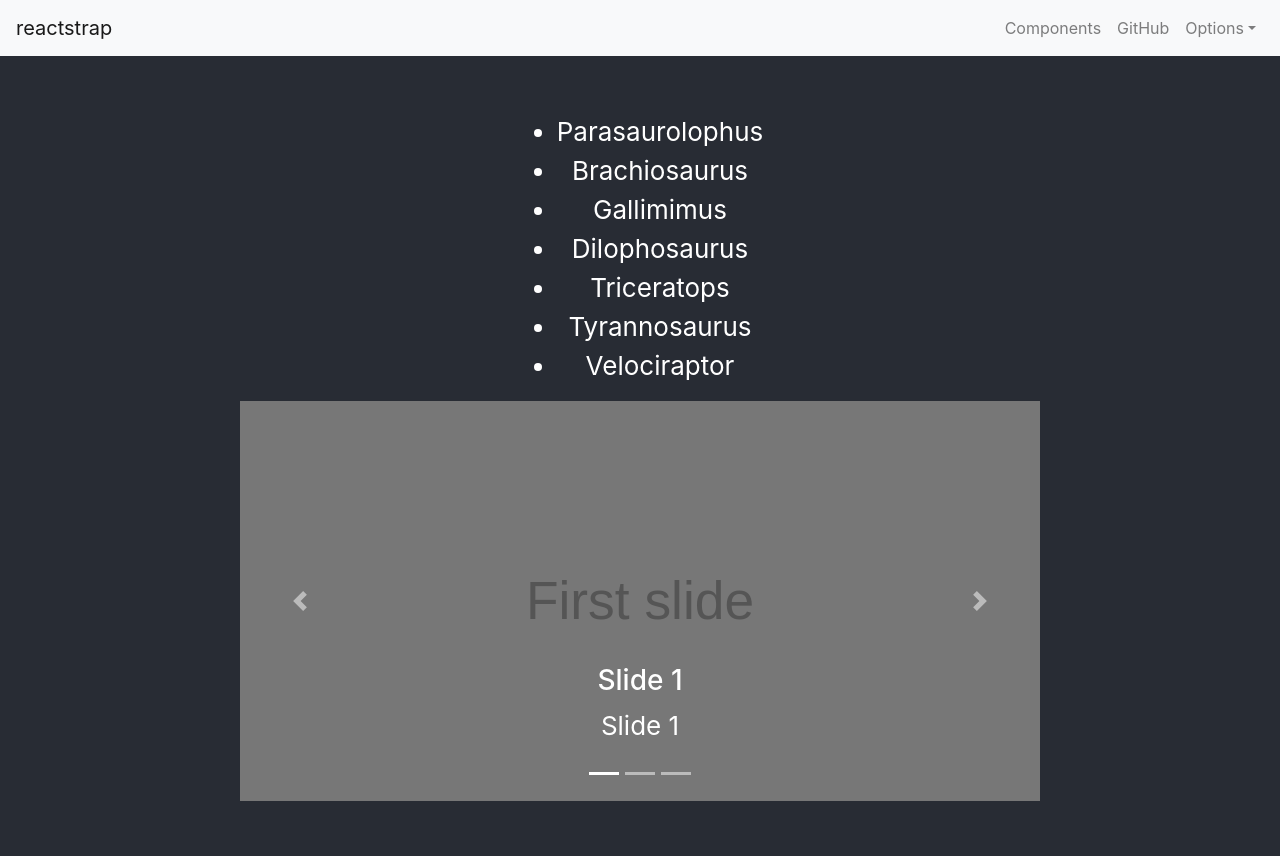
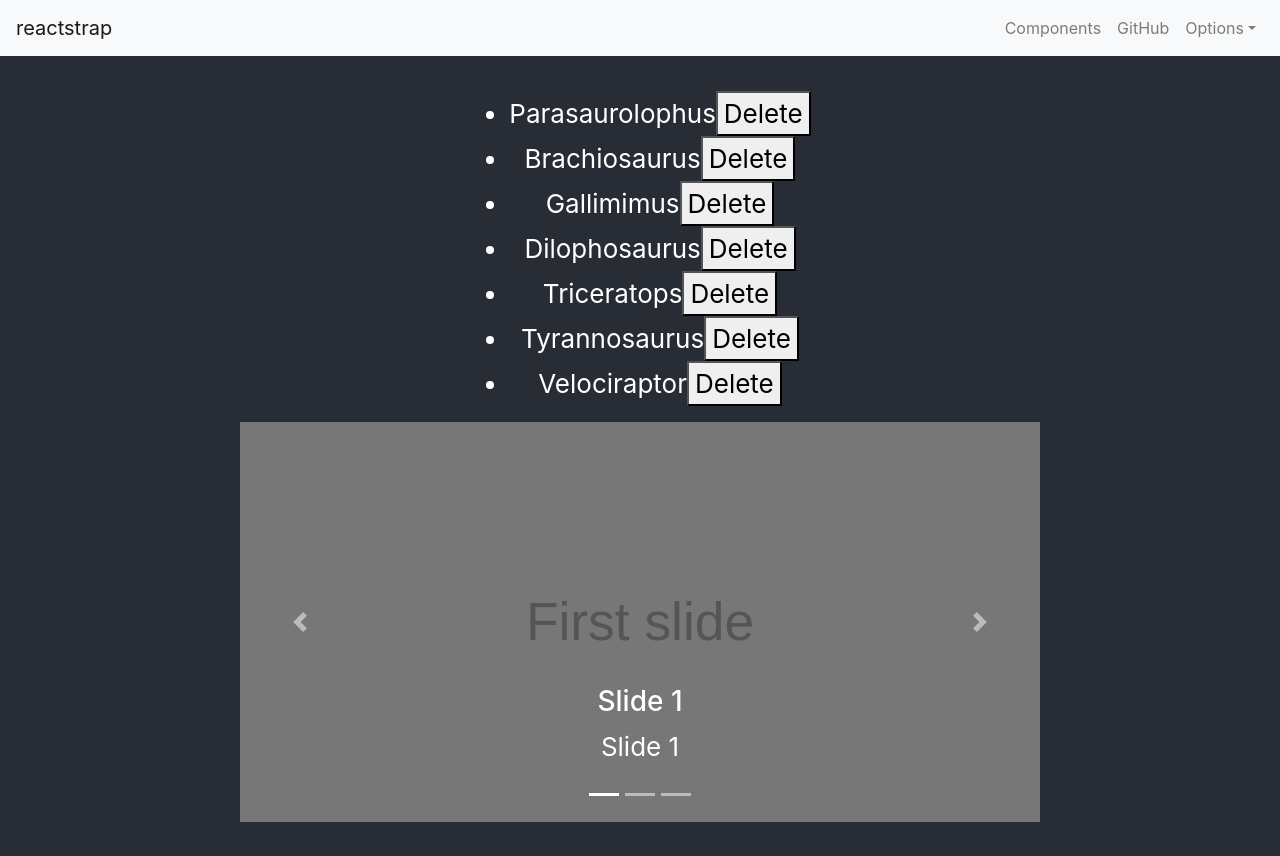
Before and after one commit to gargansa/dinosaurcrud, a React (Create React App) app: page / in a window 1280 px wide. Built offline with nearby package versions, Linux system fonts and the light colour scheme.

Commit message:
Clickin on buttons and things

```diff
--- a/src/Dinos.js
+++ b/src/Dinos.js
@@ -4,7 +4,6 @@ import React from 'react';
 class Dinos extends React.Component{
     constructor(){
         super()
-        console.log("hello")
         this.state = {
             dinosaurs:[
             {name: 'Parasaurolophus', height:'16ft', weight:'2268 kg', era:'Late Cretaceous', diet: 'Herbivore'},
@@ -20,26 +19,27 @@ class Dinos extends React.Component{
             {name: 'Tyrannosaurus', height: '12ft', weight: '7257 kg', era: 'Late Cretaceous', diet: 'Carnivore'},
 
             {name: 'Velociraptor', height: '2ft', weight: '15 kg', era: 'Late Cretaceous', diet: 'Carnivore'}
-        ]
+            ]
+        }
+        this.deleteDino = this.deleteDino.bind(this);
+    } // ends constructor
+    deleteDino(name){
+       // e.persist()
+        console.log(name)
+
+        // this.setState({
+        //     // name:this.state.dinosaur.splice(0,1)
+        // })
     }
-
-
-
-    console.log(this.state.dinosaurs);
-    // this.dinosdinosaurs.map((item)=>{
-    //     console.log(item)
-    // })
-}
     render(){
         this.dinoNames = this.state.dinosaurs.map((item)=>
-          <li key={item.name}>{item.name}</li>
+          <li key={item.name}>{item.name}<button onClick={()=>{this.deleteDino(item.name)}}>Delete</button></li>
       )
         return (
             <div>
                 <ul>{this.dinoNames}</ul>
             </div>
         );
-
 }
 };
 
```
